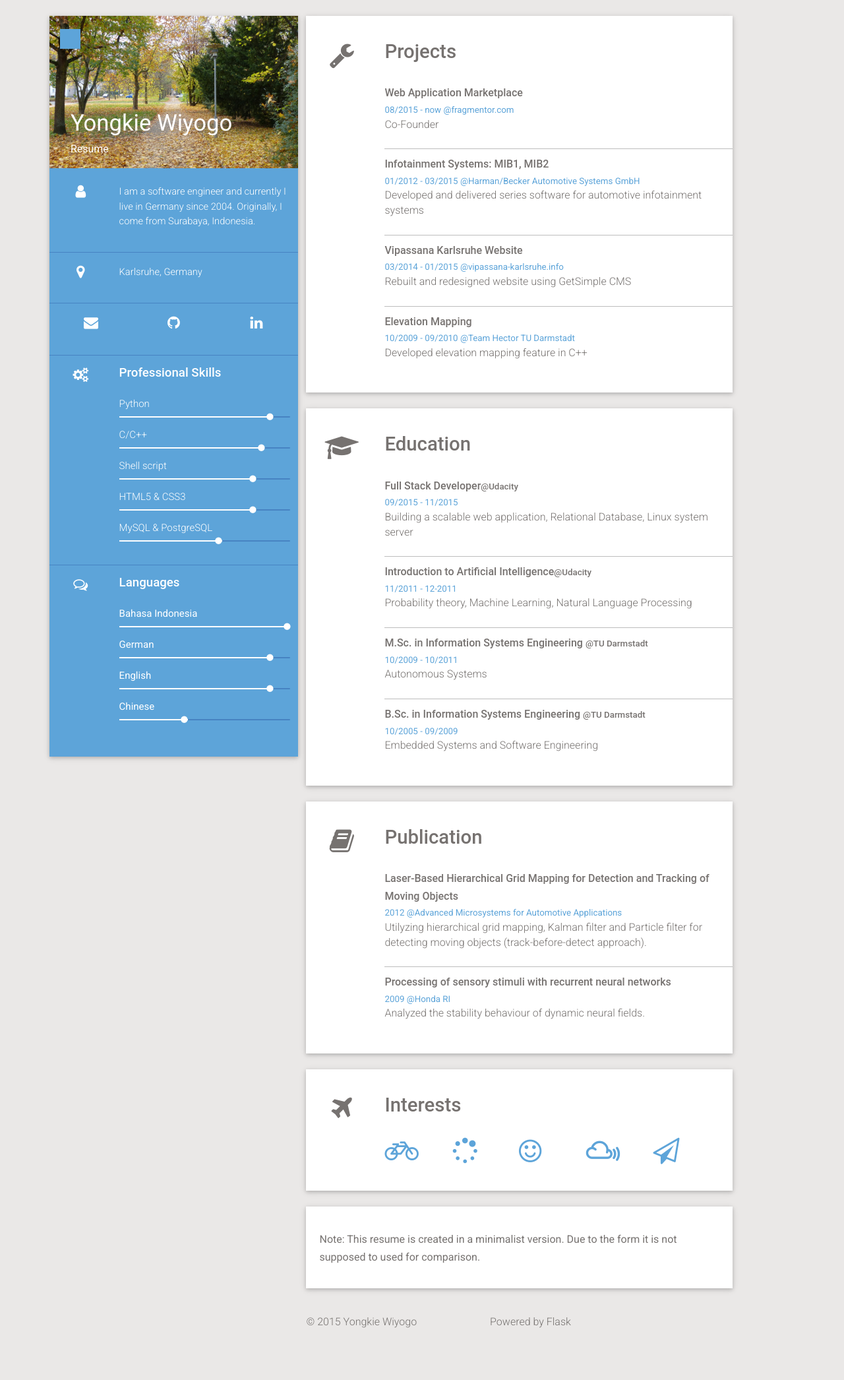
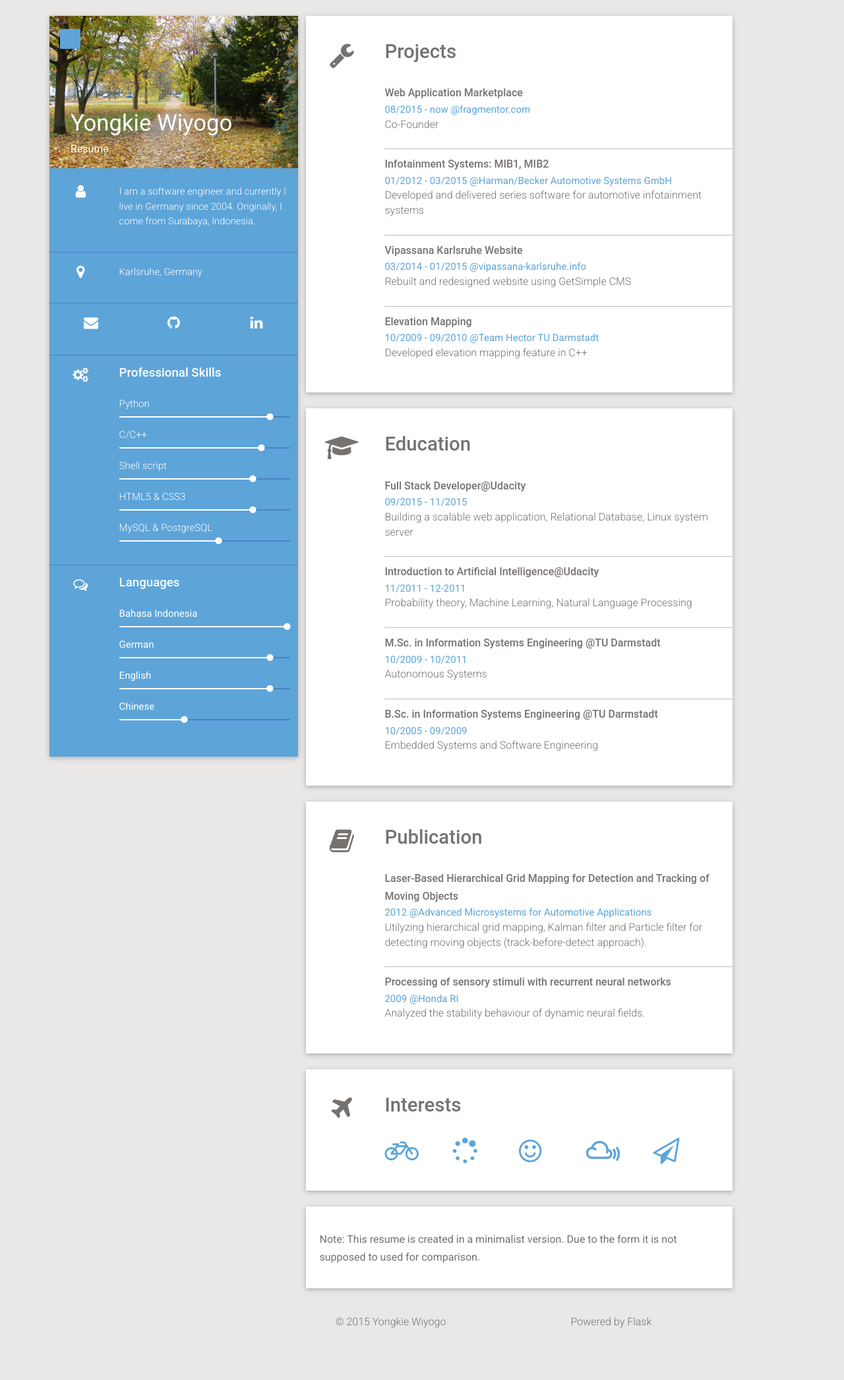
Before and after one commit to ywiyogo/yBlogApp, a Flask app: page /resume/ in a window 1280 px wide. Shown: the whole page at 66% size. Run offline with Flask 2, Linux system fonts and the light colour scheme; some libraries are stand-ins or nearby versions; some web fonts are replaced.

Commit message:
update style.css

```diff
--- a/yBlogApp/static/css/style.css
+++ b/yBlogApp/static/css/style.css
@@ -399,7 +399,7 @@ body .container {
 .custom-content-wrapper span {
   color: #5da4d9;
   margin-top: 0px;
-  font-size: 10pt;
+  /*font-size: 10pt;*/
   line-height: 15pt;
 }
 .custom-content-wrapper p {
--- a/yBlogApp/templates/layout.html
+++ b/yBlogApp/templates/layout.html
@@ -126,10 +126,10 @@
 
             <div class="row">
               <div class="footer">
-                <div class="col s12 l5">
+                <div class="col s12 l5 center">
                   <p>© 2015 Yongkie Wiyogo </p>
                 </div>
-                <div class="col s12 l7">
+                <div class="col s12 l7 center">
                   <p>Powered by Flask</p>
                 </div>
 
```
